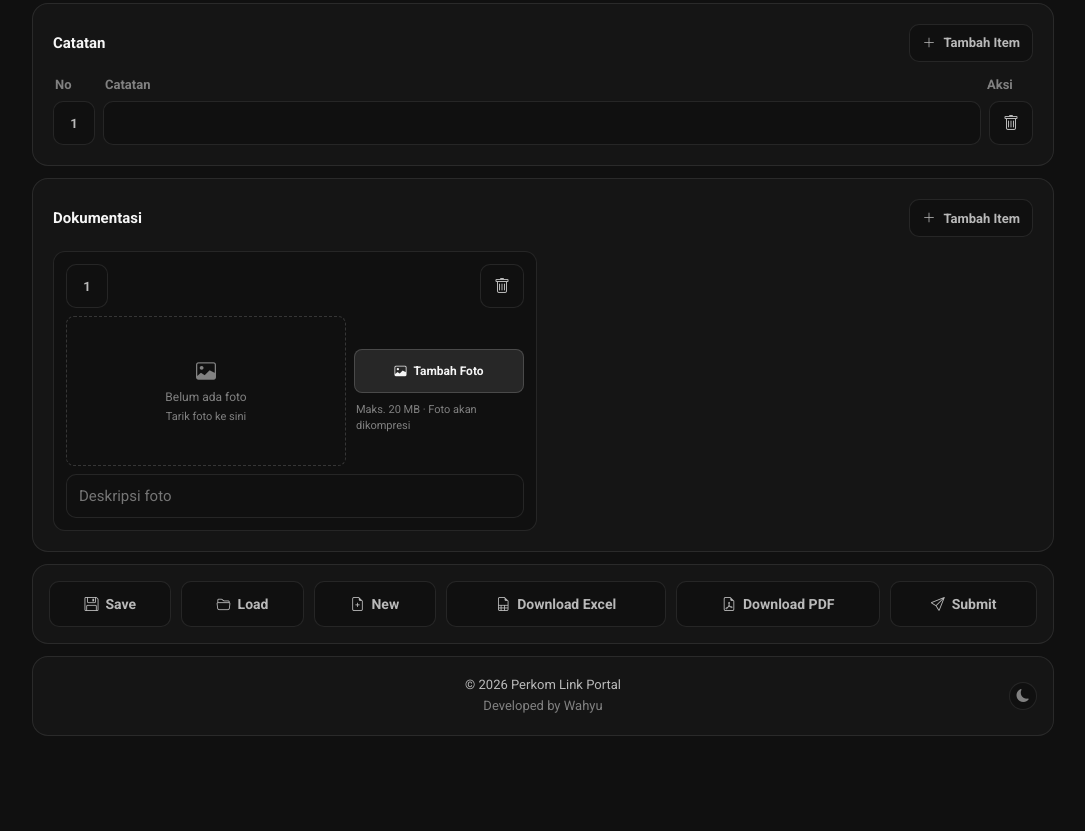
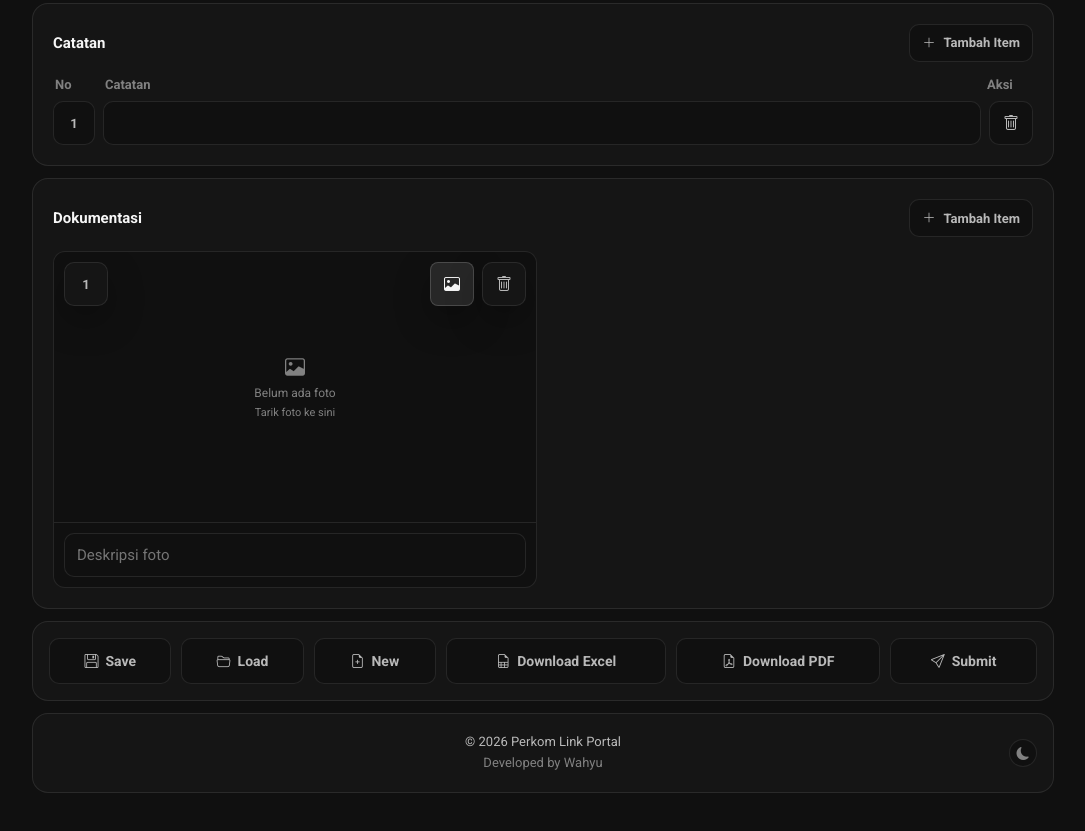
Before and after one commit to wahyu-devs/company-link-portal, a plain HTML site: page project-survey.html in a window 1280 px wide. Shown: the part 1269-2100 px from the top of the page, without its empty margins (97-1182 px from the left). Before the commit the page ends 2059 px from the top, so only its background shows below. Drawn offline with nearby package versions, Linux system fonts and the light colour scheme.

Commit message:
Simplify photo card controls

```diff
--- a/project-survey.js
+++ b/project-survey.js
@@ -268,7 +268,11 @@ document.addEventListener("DOMContentLoaded", () => {
       removeButton.type = "button";
       removeButton.dataset.removeRow = sectionKey;
       removeButton.dataset.rowIndex = String(rowIndex);
-      removeButton.setAttribute("aria-label", `Hapus baris ${rowIndex + 1}`);
+      const removeLabel = sectionKey === "documentation"
+        ? `Hapus Dokumentasi ${rowIndex + 1}`
+        : `Hapus baris ${rowIndex + 1}`;
+      removeButton.setAttribute("aria-label", removeLabel);
+      if (sectionKey === "documentation") removeButton.title = removeLabel;
       removeButton.innerHTML = `<i class="bi bi-trash" aria-hidden="true"></i>`;
       rowElement.appendChild(removeButton);
 
@@ -301,10 +305,6 @@ document.addEventListener("DOMContentLoaded", () => {
       preview.innerHTML = '<i class="bi bi-image" aria-hidden="true"></i><span>Belum ada foto</span><small class="survey-photo-drop-hint">Tarik foto ke sini</small>';
     }
 
-    const mobileLabel = document.createElement("span");
-    mobileLabel.className = "survey-mobile-field-label";
-    mobileLabel.textContent = "Foto";
-
     const statusId = `documentationPhotoStatus-${rowIndex}`;
     const actions = document.createElement("div");
     actions.className = "survey-photo-actions";
@@ -314,12 +314,13 @@ document.addEventListener("DOMContentLoaded", () => {
     manageButton.className = "survey-photo-manage";
     manageButton.dataset.photoToggle = "";
     manageButton.dataset.photoDefaultLabel = value ? "Ganti Foto" : "Tambah Foto";
+    manageButton.dataset.photoDefaultIcon = value ? "bi-arrow-repeat" : "bi-image";
     manageButton.setAttribute("aria-expanded", "false");
     manageButton.setAttribute("aria-controls", `documentationPhotoChoices-${rowIndex}`);
     manageButton.setAttribute("aria-describedby", statusId);
-    manageButton.innerHTML = value
-      ? '<i class="bi bi-arrow-repeat" aria-hidden="true"></i><span>Ganti Foto</span>'
-      : '<i class="bi bi-image" aria-hidden="true"></i><span>Tambah Foto</span>';
+    manageButton.setAttribute("aria-label", manageButton.dataset.photoDefaultLabel);
+    manageButton.title = manageButton.dataset.photoDefaultLabel;
+    manageButton.innerHTML = `<i class="bi ${manageButton.dataset.photoDefaultIcon}" aria-hidden="true"></i>`;
     actions.appendChild(manageButton);
 
     if (value) {
@@ -327,7 +328,9 @@ document.addEventListener("DOMContentLoaded", () => {
       clearButton.type = "button";
       clearButton.className = "survey-photo-clear";
       clearButton.dataset.clearPhoto = "";
-      clearButton.innerHTML = '<i class="bi bi-trash" aria-hidden="true"></i><span>Hapus Foto</span>';
+      clearButton.setAttribute("aria-label", "Hapus Foto");
+      clearButton.title = "Hapus Foto";
+      clearButton.innerHTML = '<i class="bi bi-trash" aria-hidden="true"></i>';
       actions.appendChild(clearButton);
     }
 
@@ -346,12 +349,11 @@ document.addEventListener("DOMContentLoaded", () => {
     status.className = "survey-photo-status";
     status.dataset.photoStatus = "";
     status.setAttribute("aria-live", "polite");
-    status.textContent = "Maks. 20 MB · Foto akan dikompresi";
     actions.appendChild(status);
 
     const cameraInput = photoFileInput("camera", true, statusId);
     const galleryInput = photoFileInput("gallery", false, statusId);
-    field.append(valueInput, mobileLabel, preview, actions, cameraInput, galleryInput);
+    field.append(valueInput, preview, actions, cameraInput, galleryInput);
     return field;
   }
 
@@ -360,8 +362,24 @@ document.addEventListener("DOMContentLoaded", () => {
     button.type = "button";
     button.className = "survey-photo-choice";
     button.dataset.photoSource = source;
-    button.innerHTML = `<i class="bi ${icon}" aria-hidden="true"></i><span>${label}</span>`;
+    button.setAttribute("aria-label", label);
+    button.title = label;
+    button.innerHTML = `<i class="bi ${icon}" aria-hidden="true"></i>`;
     return button;
+  }
+
+  function setPhotoSourceOptions(field, open) {
+    const choices = field?.querySelector(".survey-photo-source-options");
+    const toggleButton = field?.querySelector("[data-photo-toggle]");
+    if (!choices || !toggleButton) return;
+    if (open) setDocumentationPhotoStatus(field.querySelector("[data-photo-status]"), "");
+    choices.hidden = !open;
+    toggleButton.setAttribute("aria-expanded", String(open));
+    const label = open ? "Batal" : toggleButton.dataset.photoDefaultLabel;
+    toggleButton.setAttribute("aria-label", label);
+    toggleButton.title = label;
+    const icon = toggleButton.querySelector("i");
+    if (icon) icon.className = `bi ${open ? "bi-x-lg" : toggleButton.dataset.photoDefaultIcon}`;
   }
 
   function photoFileInput(source, capture, statusId) {
@@ -418,6 +436,7 @@ document.addEventListener("DOMContentLoaded", () => {
     const field = rowElement?.querySelector("[data-photo-field]");
     const status = field?.querySelector("[data-photo-status]");
     const buttons = field?.querySelectorAll("button") ?? [];
+    setPhotoSourceOptions(field, false);
     buttons.forEach((button) => { button.disabled = true; });
     field?.classList.add("is-processing");
     field?.setAttribute("aria-busy", "true");
@@ -2899,10 +2918,7 @@ document.addEventListener("DOMContentLoaded", () => {
       const choices = field?.querySelector(".survey-photo-source-options");
       if (!choices) return;
       const willOpen = choices.hidden;
-      choices.hidden = !willOpen;
-      toggleButton.setAttribute("aria-expanded", String(willOpen));
-      const label = toggleButton.querySelector("span");
-      if (label) label.textContent = willOpen ? "Batal" : toggleButton.dataset.photoDefaultLabel;
+      setPhotoSourceOptions(field, willOpen);
       if (willOpen) choices.querySelector("button")?.focus();
       return;
     }
@@ -2941,10 +2957,7 @@ document.addEventListener("DOMContentLoaded", () => {
     const choices = field?.querySelector(".survey-photo-source-options");
     const toggleButton = field?.querySelector("[data-photo-toggle]");
     if (!choices || choices.hidden || !toggleButton) return;
-    choices.hidden = true;
-    toggleButton.setAttribute("aria-expanded", "false");
-    const label = toggleButton.querySelector("span");
-    if (label) label.textContent = toggleButton.dataset.photoDefaultLabel;
+    setPhotoSourceOptions(field, false);
     toggleButton.focus();
   });
 
--- a/styles.css
+++ b/styles.css
@@ -1013,19 +1013,28 @@ body.survey-page {
 }
 
 .survey-table-documentation .survey-row:not(.survey-row-header) {
-  grid-template-columns: 42px minmax(0, 1fr) 44px;
+  position: relative;
+  grid-template-columns: minmax(0, 1fr);
   grid-template-areas:
-    "number photo action"
-    ". description .";
+    "photo"
+    "description";
   align-items: start;
-  padding: 10px;
+  gap: 0;
+  padding: 0;
   border: 1px solid var(--border);
   border-radius: var(--radius-md);
   background: var(--surface-soft);
+  overflow: hidden;
 }
 
 .survey-table-documentation .survey-row-number {
-  grid-area: number;
+  position: absolute;
+  top: 10px;
+  left: 10px;
+  z-index: 2;
+  width: 44px;
+  background: var(--surface);
+  box-shadow: var(--shadow-soft);
 }
 
 .survey-table-documentation .survey-photo-field {
@@ -1034,10 +1043,16 @@ body.survey-page {
 
 .survey-table-documentation .survey-row-field {
   grid-area: description;
+  padding: 10px;
 }
 
 .survey-table-documentation .survey-remove-row {
-  grid-area: action;
+  position: absolute;
+  top: 10px;
+  right: 10px;
+  z-index: 3;
+  background: var(--surface);
+  box-shadow: var(--shadow-soft);
 }
 
 .survey-mobile-field-label {
@@ -1050,20 +1065,19 @@ body.survey-page {
 }
 
 .survey-photo-field {
+  position: relative;
   min-width: 0;
   padding: 0;
-  display: grid;
-  grid-template-columns: minmax(0, 1fr);
-  gap: 8px;
 }
 
 .survey-photo-preview {
   position: relative;
   min-width: 0;
   aspect-ratio: 16 / 10;
-  max-height: 210px;
-  border: 1px dashed var(--border-strong);
-  border-radius: calc(var(--radius-sm) - 2px);
+  max-height: none;
+  border: 0;
+  border-bottom: 1px solid var(--border);
+  border-radius: 0;
   display: grid;
   place-items: center;
   align-content: center;
@@ -1087,21 +1101,28 @@ body.survey-page {
   width: 100%;
   height: 100%;
   display: block;
-  object-fit: contain;
+  object-fit: cover;
 }
 
 .survey-photo-actions {
-  min-width: 0;
-  display: grid;
-  align-content: start;
-  gap: 7px;
+  position: absolute;
+  top: 10px;
+  right: 62px;
+  z-index: 3;
+  min-width: 0;
+  display: flex;
+  align-items: flex-start;
+  justify-content: flex-end;
+  gap: 6px;
 }
 
 .survey-photo-manage,
 .survey-photo-choice,
 .survey-photo-clear {
+  width: 44px;
+  height: 44px;
   min-height: 44px;
-  padding: 8px 10px;
+  padding: 0;
   border: 1px solid var(--border);
   border-radius: calc(var(--radius-sm) - 2px);
   display: inline-flex;
@@ -1112,7 +1133,14 @@ body.survey-page {
   color: var(--text-muted);
   font-size: 12px;
   font-weight: 700;
+  box-shadow: var(--shadow-soft);
   cursor: pointer;
+}
+
+.survey-photo-manage i,
+.survey-photo-choice i,
+.survey-photo-clear i {
+  font-size: 16px;
 }
 
 .survey-photo-manage {
@@ -1135,8 +1163,11 @@ body.survey-page {
 }
 
 .survey-photo-source-options {
-  display: grid;
-  gap: 7px;
+  position: absolute;
+  top: 50px;
+  right: 0;
+  display: flex;
+  gap: 6px;
 }
 
 .survey-photo-source-options[hidden] {
@@ -1144,12 +1175,25 @@ body.survey-page {
 }
 
 .survey-photo-status {
-  margin: 2px 2px 0;
-  color: var(--text-soft);
+  position: absolute;
+  top: 50px;
+  right: 0;
+  width: 210px;
+  margin: 0;
+  padding: 7px 9px;
+  border: 1px solid var(--border);
+  border-radius: calc(var(--radius-sm) - 2px);
+  background: var(--surface);
+  box-shadow: var(--shadow-soft);
+  color: var(--text-muted);
   font-size: 11px;
   line-height: 1.4;
 }
 
+.survey-photo-status:empty {
+  display: none;
+}
+
 .survey-photo-status-info {
   color: var(--text-muted);
 }
@@ -1159,9 +1203,8 @@ body.survey-page {
 }
 
 .survey-photo-field.is-dragging {
-  border-color: var(--text-muted);
   background: var(--control-hover);
-  box-shadow: 0 0 0 4px var(--focus-ring);
+  box-shadow: inset 0 0 0 4px var(--focus-ring);
 }
 
 .survey-photo-field.is-processing .survey-photo-preview img {
@@ -1563,23 +1606,7 @@ body.survey-page {
   }
 
   .survey-table-documentation .survey-row:not(.survey-row-header) {
-    grid-template-columns: 42px minmax(0, 1fr) 44px;
-    grid-template-areas:
-      "number . action"
-      "photo photo photo"
-      "description description description";
     align-content: start;
-    padding: 12px;
-  }
-
-  .survey-table-documentation .survey-row-number,
-  .survey-table-documentation .survey-remove-row {
-    height: 44px;
-    align-self: start;
-  }
-
-  .survey-photo-field {
-    padding: 0;
   }
 
   .survey-photo-preview {
@@ -1616,21 +1643,6 @@ body.survey-page {
 }
 
 @media (min-width: 1080px) {
-  .survey-photo-field {
-    grid-template-columns: minmax(180px, 1fr) minmax(150px, 170px);
-  }
-
-  .survey-photo-preview {
-    height: 150px;
-    max-height: none;
-    aspect-ratio: auto;
-  }
-
-  .survey-photo-actions {
-    grid-template-columns: minmax(0, 1fr);
-    align-content: center;
-  }
-
   .survey-actions {
     grid-template-columns:
       minmax(0, 0.75fr)
```
Also changed, not shown: tests/project-survey-unsaved.browser.cjs (+26 -10 lines).
